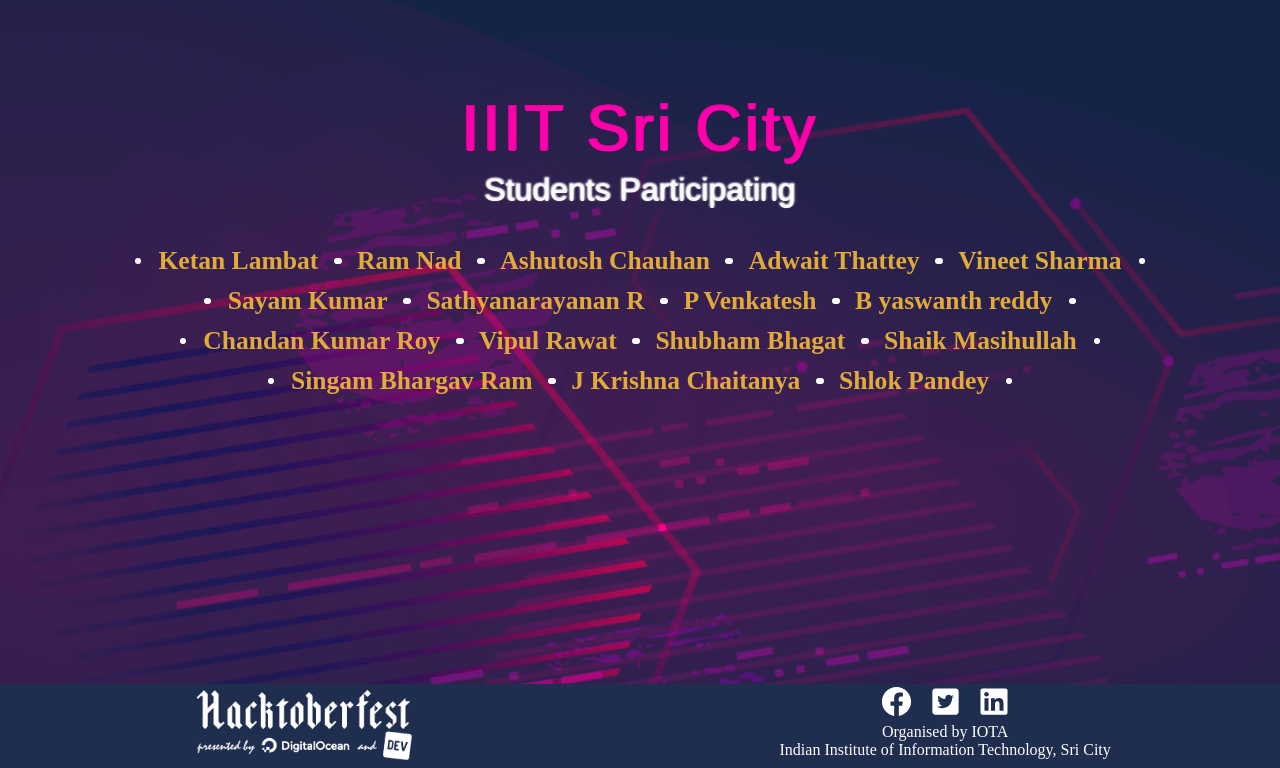
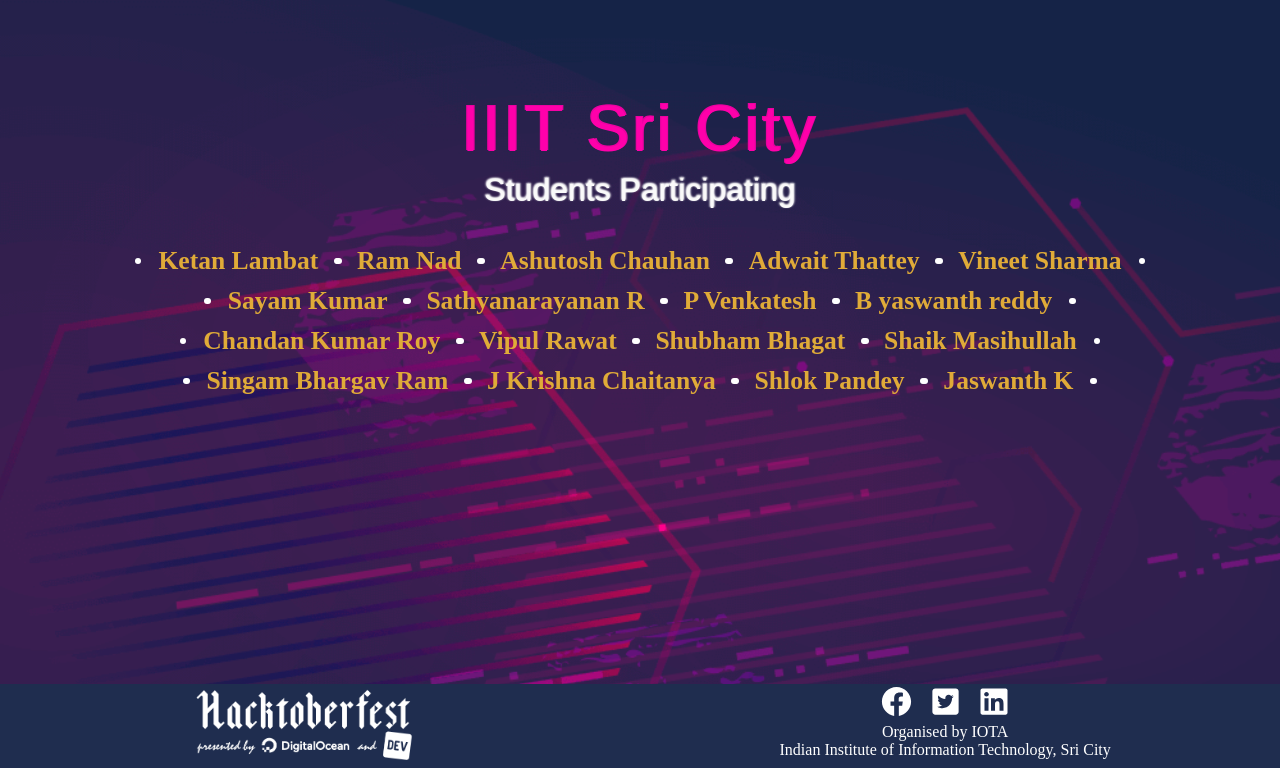
Before and after one commit to Project-Club-IIITS/hacktoberfest2019-participants, a Jekyll site: the page index.html, which Jekyll copies as it is, in a window 1280 px wide, cut to the strip 132-900 px from the top of the page. Built offline with Jekyll 4.4.1, drawn with Linux system fonts in a browser that asks for light colours; some web fonts are replaced.

Commit message:
Adding Jaswanth K

```diff
--- a/index.html
+++ b/index.html
@@ -62,6 +62,7 @@
                 <li><a href="https://github.com/SBhargav15">Singam Bhargav Ram</a></li>
                 <li><a href="https://github.com/chaitanya531">J Krishna Chaitanya</a></li>
                 <li><a href="https://github.com/b30wulffz">Shlok Pandey</a></li>
+		<li><a href="https://github.com/JazzKriss21">Jaswanth K</a></li>
 
             </ul>
         </div>
```
